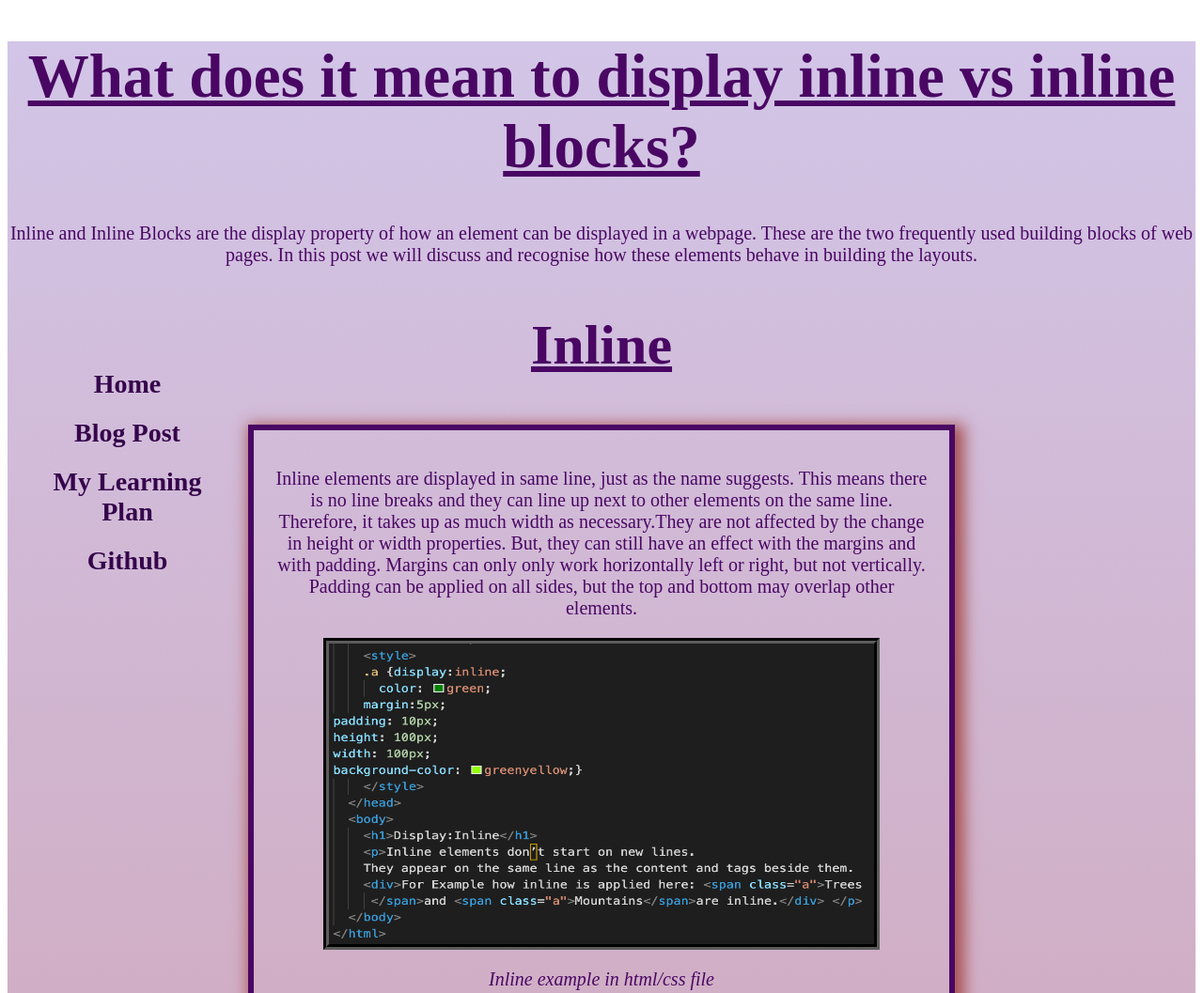
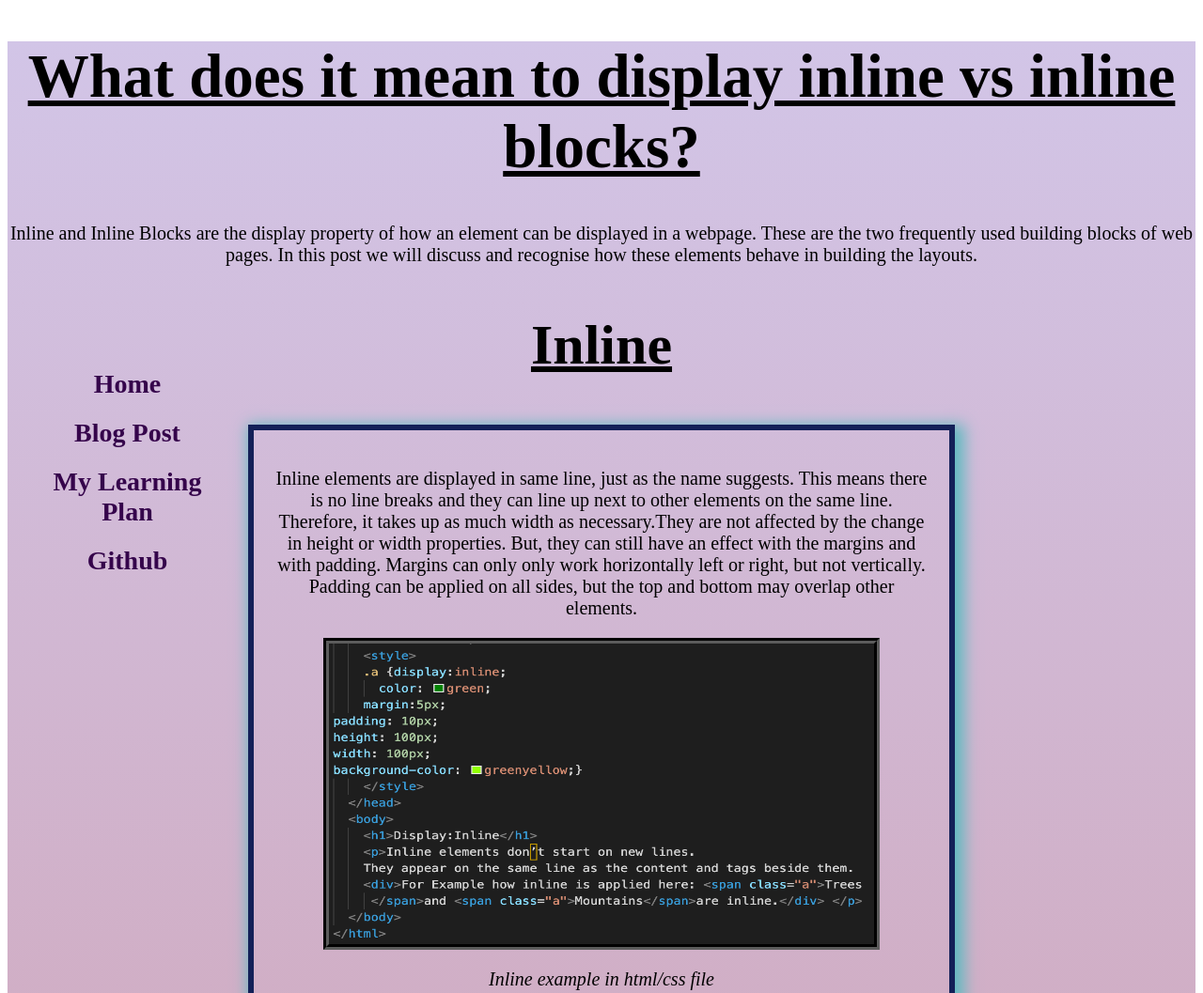
Before and after one commit to piwakawaka-2022/shahiza-anwar.github.io, a plain HTML site: page blog/html-css.html in a window 1280 px wide. Shown: the top 1057 px of the page at 94% size. Drawn offline with Linux system fonts and the light colour scheme; a web font is replaced by a local one.

Commit message:
update styling

```diff
--- a/blog/html-css.html
+++ b/blog/html-css.html
@@ -11,7 +11,7 @@
   <style>
     body{font-family:"Arima Madurai";
     font-size: 20px;
-  color: rgb(73, 7, 99);}
+  color: rgb(0, 0, 0);}
     img {
           display:block;
           margin-left: auto;
@@ -22,18 +22,18 @@
 
     .box{
   width: 700px;
-  border: 6px solid rgb(73, 7, 99);
+  border: 6px solid rgb(19, 32, 88);
   padding: 20px;
   margin: auto;
-  -webkit-box-shadow: 5px 5px 15px 5px #b65656;
-box-shadow: 5px 5px 15px 5px #a85353;
+  -webkit-box-shadow: 5px 5px 15px 5px rgb(96, 186, 192);;
+box-shadow: 5px 5px 15px 5px rgb(96, 186, 192);;
 }
 h2,h3{font-size: 60px;
-color:rgb(73, 7, 99);
+color:rgb(0, 0, 0);
 text-align: center;
 text-decoration: underline;}
 h1{font-size: 60px;
-color: rgb(73, 7, 99);
+color: rgb(0, 0, 0);
 text-align: center;
 }
 
```
